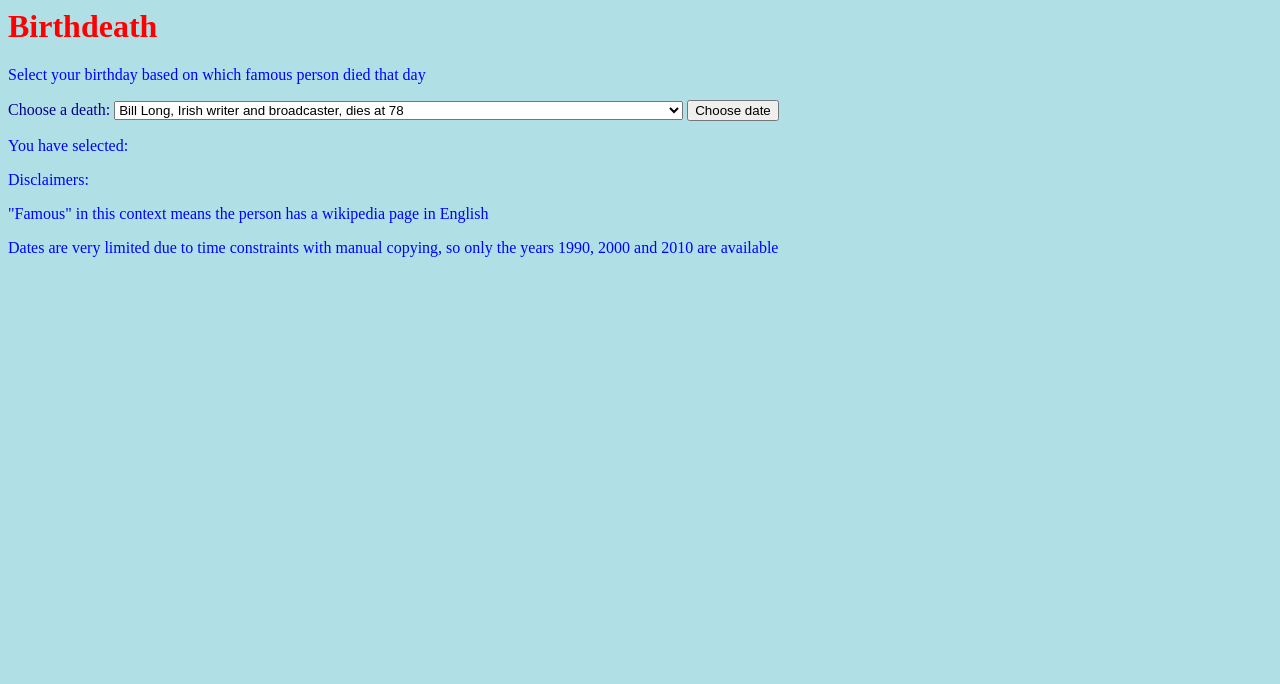
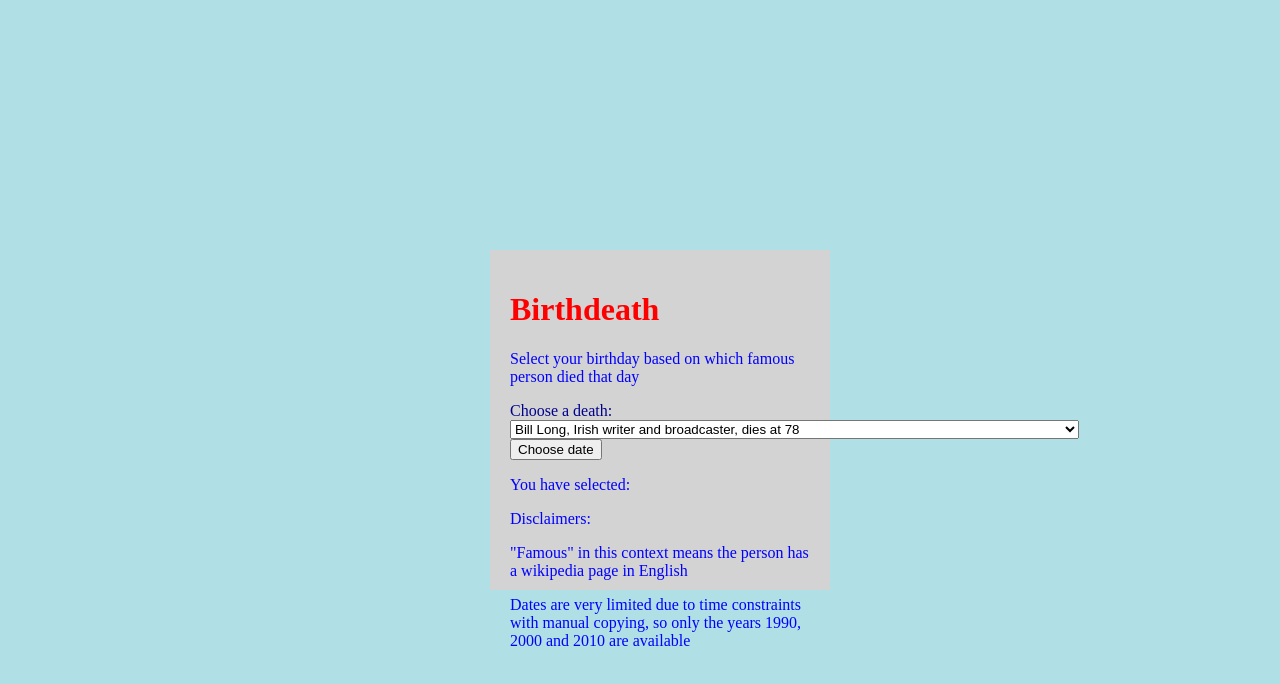
Before and after one commit to Lord-Fubar/Birthdeath, a plain HTML site: page index.html in a window 1280 px wide. Drawn offline with Linux system fonts and the light colour scheme.

Commit message:
Update index.html

```diff
--- a/index.html
+++ b/index.html
@@ -13,11 +13,19 @@
 div {
   background-color: lightgrey;
   width: 300px;
+  height: 300px;
   border: 10px darkgray;
   padding: 20px;
   margin: 20px;
+  position:absolute;
+  top:50%;
+  left:50%;
+  margin-top:-150px; /* this is half the height of your div*/
+  margin-left:-150px; /*this is half of width of your div*/
 }
 </style>
+
+<div>
 
 <h1>Birthdeath</h1>
 
@@ -1153,6 +1161,6 @@ div {
 <p>Disclaimers:</p>
 <p>"Famous" in this context means the person has a wikipedia page in English</p>
 <p>Dates are very limited due to time constraints with manual copying, so only the years 1990, 2000 and 2010 are available</p>
-
+</div>
 </body>
 </html>
```
